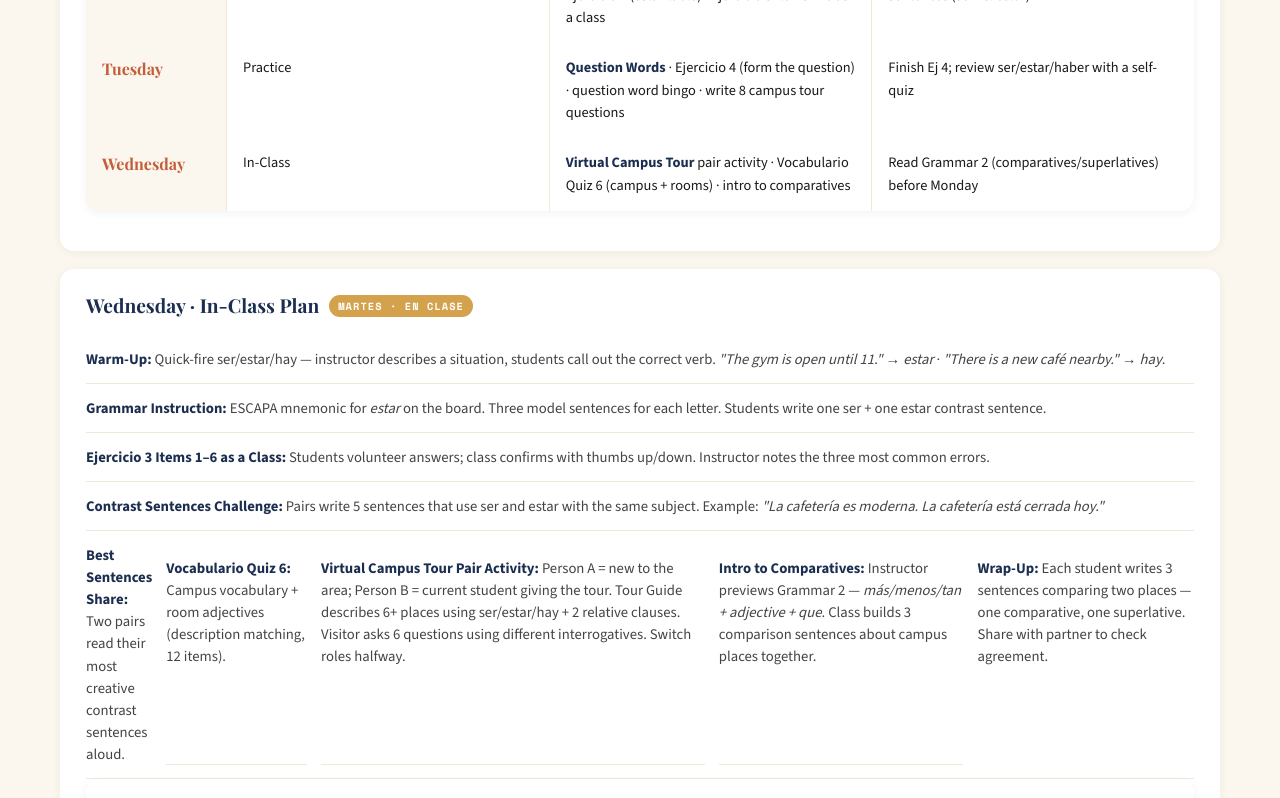
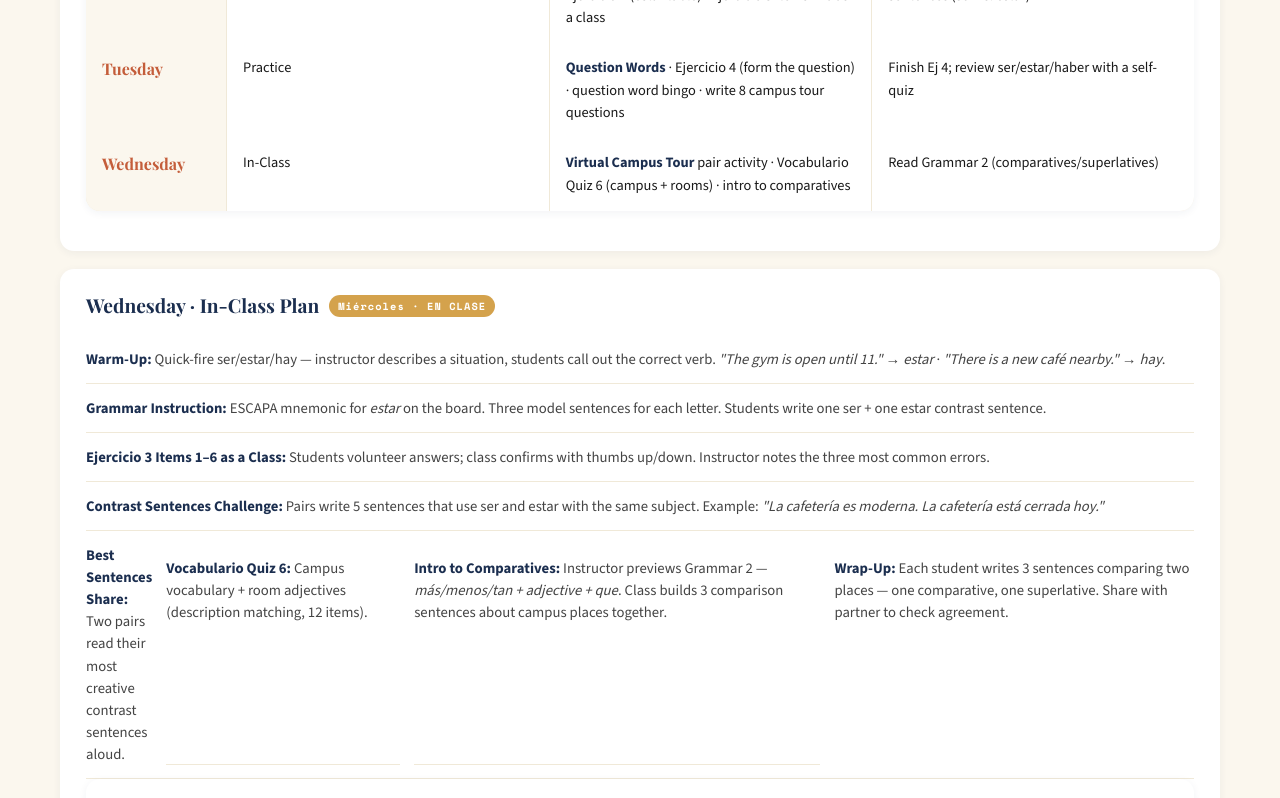
Before and after one commit to jmmenjivar21/SPAN121_Textbook_Chapter4.1, a plain HTML site: page index.html in a window 1280 px wide. Shown: the part 1340-2138 px from the top of the page. Drawn offline with nearby package versions, Linux system fonts and the light colour scheme.

Commit message:
Update index.html

```diff
--- a/index.html
+++ b/index.html
@@ -716,13 +716,13 @@ body{
           <div class="sched-cell day">Wednesday</div>
           <div class="sched-cell">In-Class</div>
           <div class="sched-cell"><strong>Virtual Campus Tour</strong> pair activity · Vocabulario Quiz 6 (campus + rooms) · intro to comparatives</div>
-          <div class="sched-cell">Read Grammar 2 (comparatives/superlatives) before Monday</div>
+          <div class="sched-cell">Read Grammar 2 (comparatives/superlatives) </div>
         </div>
       </div>
     </div>
 
     <div class="card">
-      <div class="card-title">Wednesday · In-Class Plan <span class="pill">MARTES · EN CLASE</span></div>
+      <div class="card-title">Wednesday · In-Class Plan <span class="pill">Miércoles · EN CLASE</span></div>
       <div class="plan-block">
 
         <div class="plan-content"><strong>Warm-Up:</strong> Quick-fire ser/estar/hay — instructor describes a situation, students call out the correct verb. <em>"The gym is open until 11."</em> → <em>estar</em> · <em>"There is a new café nearby."</em> → <em>hay</em>.</div>
@@ -736,26 +736,17 @@ body{
         <div class="plan-content"><strong>Ejercicio 3 Items 1–6 as a Class:</strong> Students volunteer answers; class confirms with thumbs up/down. Instructor notes the three most common errors.</div>
       </div>
       <div class="plan-block">
-
         <div class="plan-content"><strong>Contrast Sentences Challenge:</strong> Pairs write 5 sentences that use ser and estar with the same subject. Example: <em>"La cafetería es moderna. La cafetería está cerrada hoy."</em></div>
       </div>
       <div class="plan-block">
-
         <div class="plan-content"><strong>Best Sentences Share:</strong> Two pairs read their most creative contrast sentences aloud.</div>
       <div class="plan-block">
-
         <div class="plan-content"><strong>Vocabulario Quiz 6:</strong> Campus vocabulary + room adjectives (description matching, 12 items).</div>
       </div>
       <div class="plan-block">
-
-        <div class="plan-content"><strong>Virtual Campus Tour Pair Activity:</strong> Person A = new to the area; Person B = current student giving the tour. Tour Guide describes 6+ places using ser/estar/hay + 2 relative clauses. Visitor asks 6 questions using different interrogatives. Switch roles halfway.</div>
-      </div>
-      <div class="plan-block">
-
         <div class="plan-content"><strong>Intro to Comparatives:</strong> Instructor previews Grammar 2 — <em>más/menos/tan + adjective + que</em>. Class builds 3 comparison sentences about campus places together.</div>
       </div>
       <div class="plan-block">
-
         <div class="plan-content"><strong>Wrap-Up:</strong> Each student writes 3 sentences comparing two places — one comparative, one superlative. Share with partner to check agreement.</div>
       </div>
     </div>
```
